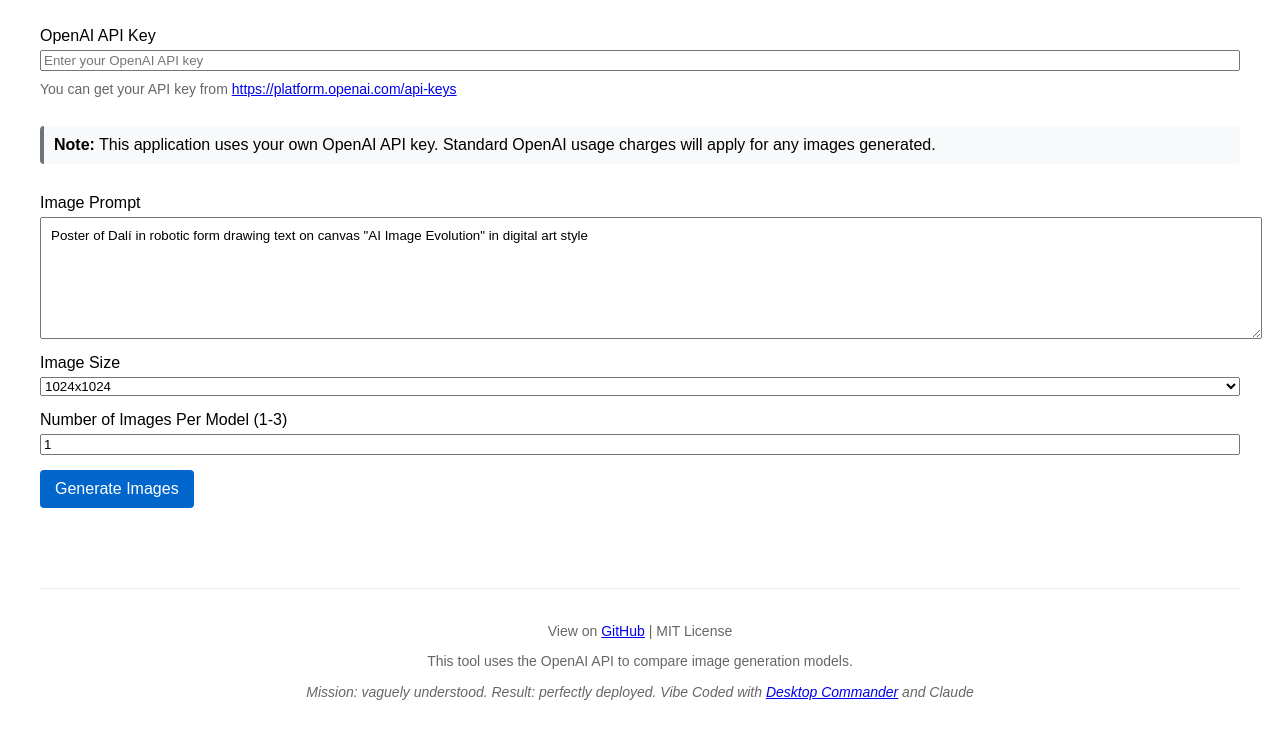
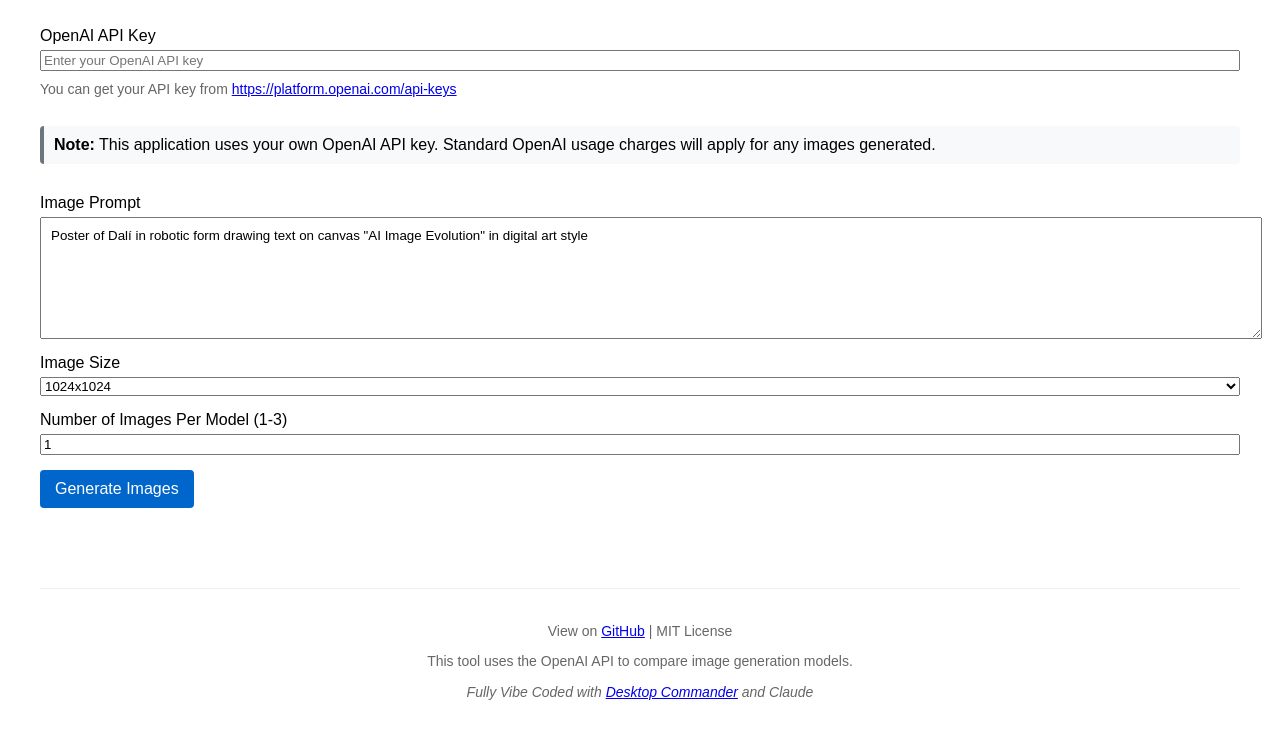
Before and after one commit to wonderwhy-er/openai-image-compare, a plain HTML site: page index.html in a window 1280 px wide. Shown: the part 81-820 px from the top of the page. Drawn offline with Linux system fonts and the light colour scheme.

Commit message:
Attribution

```diff
--- a/index.html
+++ b/index.html
@@ -177,7 +177,7 @@
     <footer style="margin-top: 50px; text-align: center; padding: 20px; border-top: 1px solid #eee; color: #666; font-size: 14px;">
         <p>View on <a href="https://github.com/wonderwhy-er/openai-image-compare" target="_blank">GitHub</a> | MIT License</p>
         <p>This tool uses the OpenAI API to compare image generation models.</p>
-        <p style="margin-top: 15px; font-style: italic;">Mission: vaguely understood. Result: perfectly deployed. Vibe Coded with <a href="https://desktopcommander.app/" target="_blank">Desktop Commander</a> and Claude<br>
+        <p style="margin-top: 15px; font-style: italic;">Fully Vibe Coded with <a href="https://desktopcommander.app/" target="_blank">Desktop Commander</a> and Claude<br>
     </footer>
 
     <script>
```
Also changed, not shown: 1 other file.
